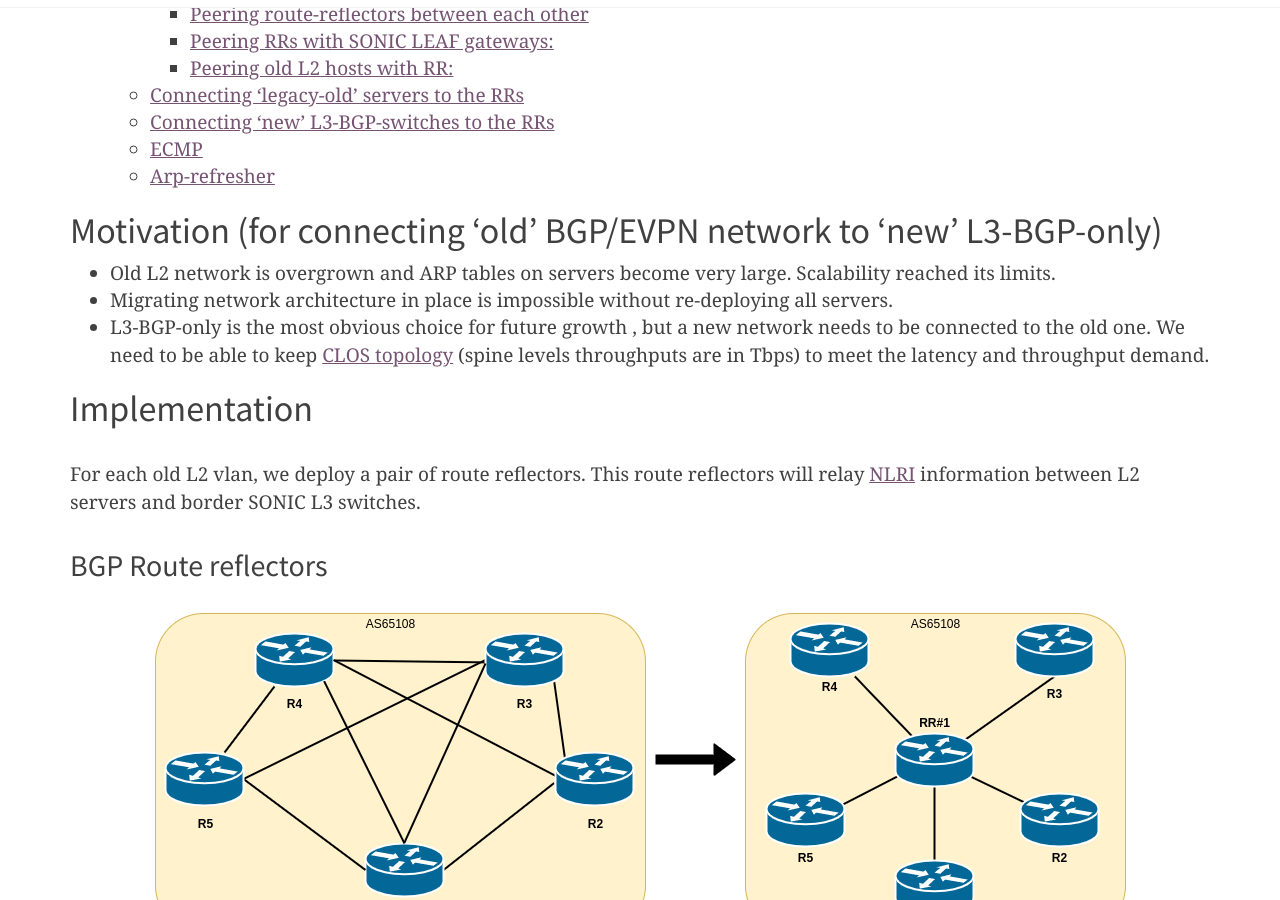
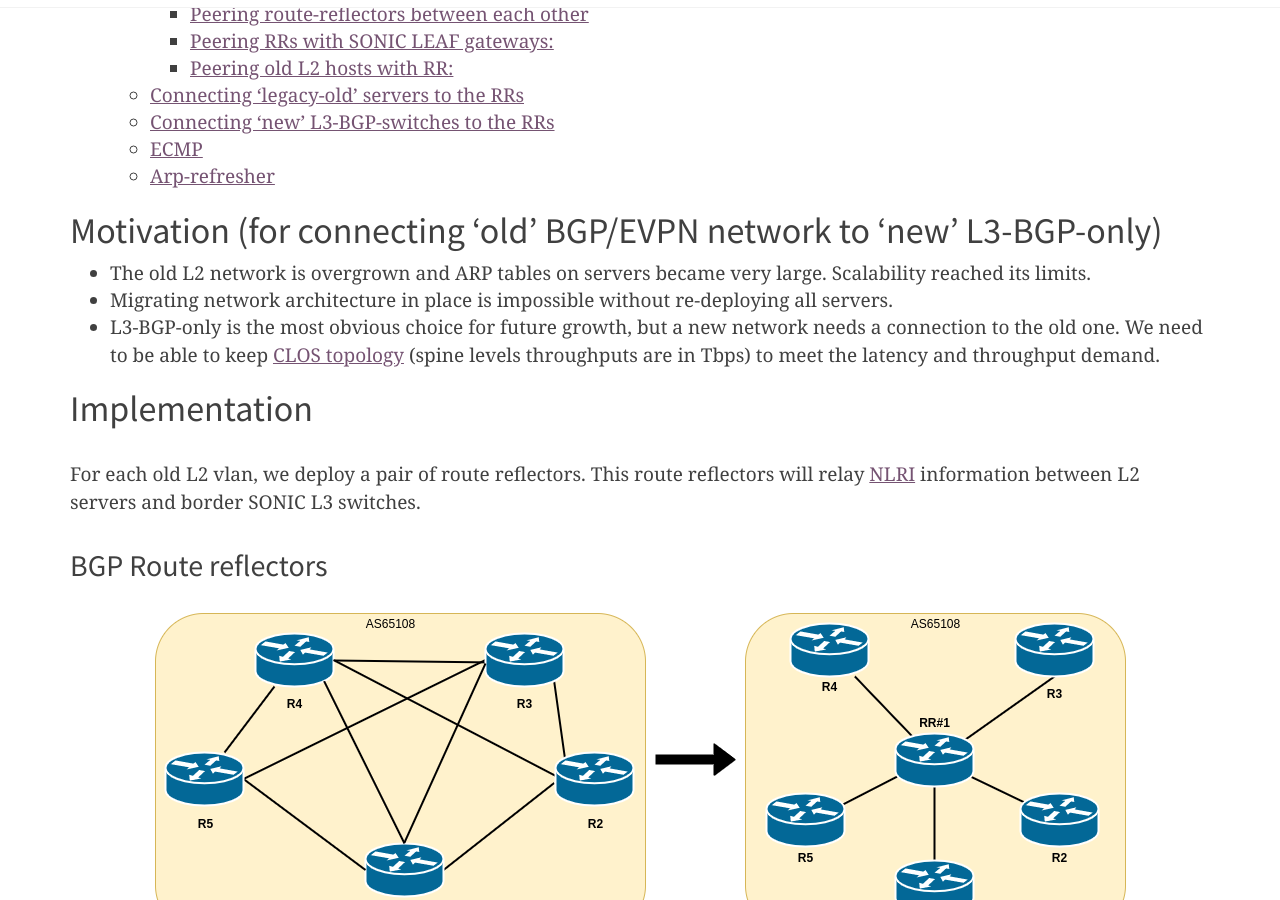
Before and after one commit to RTBHOUSE/techblog, a Jekyll site: the page built from _posts/2021-11-26-L2-EVPN-to-L3-concept-part3.markdown, in a window 1280 px wide and 900 px high, scrolled down 687 px. Built offline with Jekyll 4.4.1, drawn with Linux system fonts in a browser that asks for light colours; nearby versions of some CDN libraries; comment, search, counter and statistics services are not loaded.

Commit message:
Update 2021-11-26-L2-EVPN-to-L3-concept-part3.markdown

```diff
--- a/_posts/2021-11-26-L2-EVPN-to-L3-concept-part3.markdown
+++ b/_posts/2021-11-26-L2-EVPN-to-L3-concept-part3.markdown
@@ -13,9 +13,9 @@ subtitle:    "Part 3 - Interconnecting 'old' flat L2 based on EVPN/VXLAN network
 
 # Motivation (for connecting 'old' BGP/EVPN network to 'new' L3-BGP-only)
 
- - Old L2 network is overgrown and ARP tables on servers become very large. Scalability reached its limits.
+ - The old L2 network is overgrown and ARP tables on servers became very large. Scalability reached its limits.
  - Migrating network architecture in place is impossible without re-deploying all servers.
- - L3-BGP-only is the most obvious choice for future growth , but a new network needs to be connected to the old one. We need to be able to keep [CLOS topology](https://en.wikipedia.org/wiki/Clos_network) (spine levels throughputs are in Tbps) to meet the latency and throughput demand.
+ - L3-BGP-only is the most obvious choice for future growth, but a new network needs a connection to the old one. We need to be able to keep [CLOS topology](https://en.wikipedia.org/wiki/Clos_network) (spine levels throughputs are in Tbps) to meet the latency and throughput demand.
 
 
 # Implementation
```
